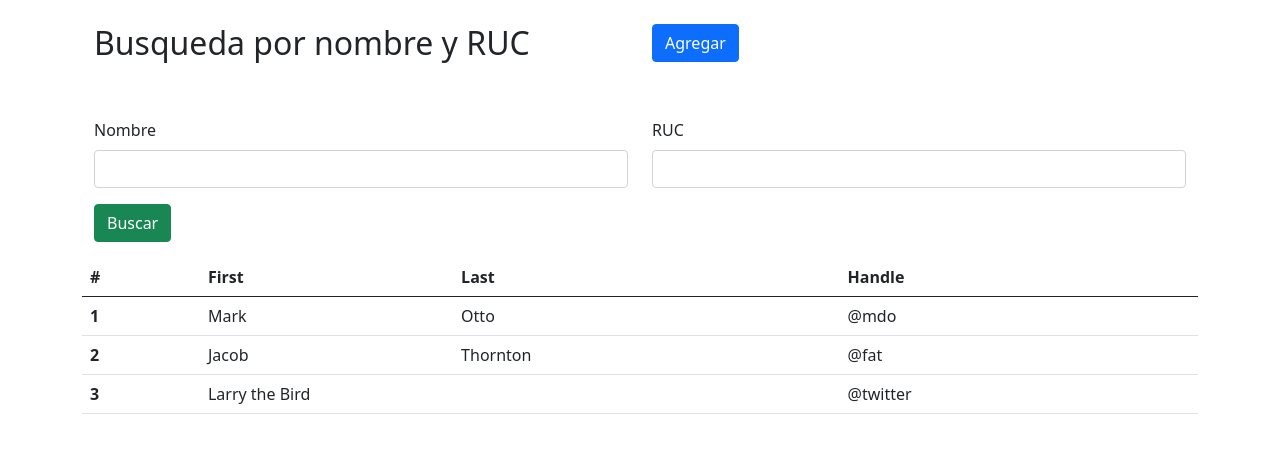
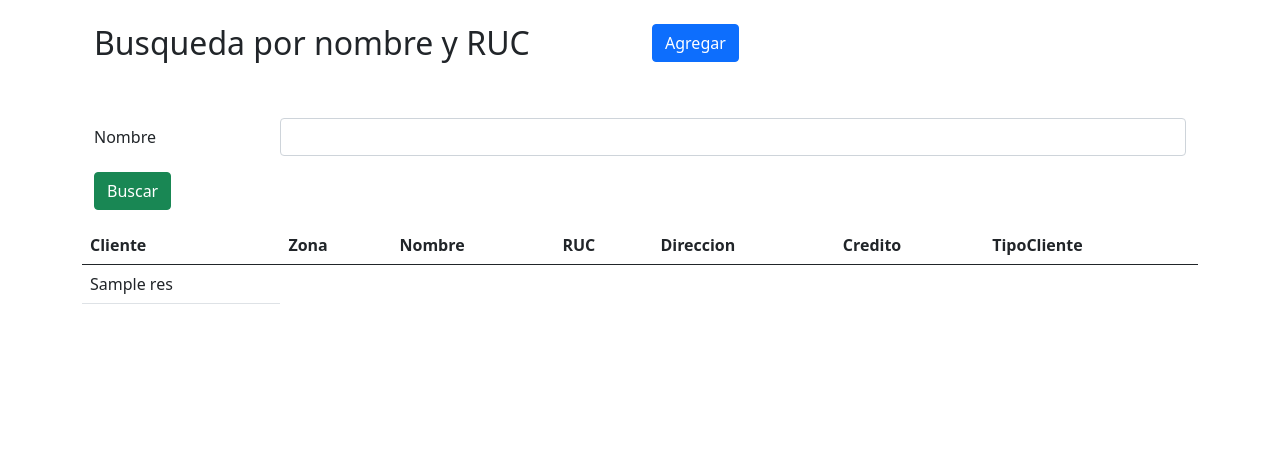
Before and after one commit to Jair0xGS/simpleConsumer, a Django app: template listing/templates/user/index.html in a window 1280 px wide. Shown: the part 70-523 px from the top of the page. Run offline with Django 3.2, Linux system fonts and the light colour scheme; tables that the repository leaves empty hold one stand-in row (values such as "Sample post"); the template is opened without the code that fills it: values that come from a table or form of the project are taken from there, most other values are stand-ins (such as "Sample title", 1, 10 or a date in 2020).

Commit message:
Search (stored procedure ) ,create (django way)

```diff
--- a/listing/forms.py
+++ b/listing/forms.py
@@ -2,6 +2,10 @@ from django import forms
 from .models import Zona, Cliente
 from .validations import validate_ruc,validate_cliente
 
+# form to find client by name
+class FindClientForm(forms.Form):
+    nombre = forms.CharField(label="Nombre",max_length=100)
+    nombre.widget.attrs.update({'class': 'form-control'})
 
 # form to create new Client
 zonas = Zona.objects.all()
@@ -47,4 +51,3 @@ class ClientForm(forms.ModelForm):
             'tipoCliente',
 
         ]
-# form
--- a/listing/templates/user/index.html
+++ b/listing/templates/user/index.html
@@ -5,32 +5,27 @@
 {% block content %}
 <div class="container">
 
-    <form>
+    <form action="/listing/" method="post">
+        {% csrf_token %}
         <div class="row">
             <div class="col">
                 <h2>Busqueda por nombre y RUC</h2>
             </div>
             <div class="col">
-                <button type="button" class="btn btn-primary" data-bs-toggle="modal" data-bs-target="#exampleModal"
-                    data-bs-whatever="@mdo">Agregar</button>
+                <a class="btn btn-primary" href="/listing/create">Agregar</a>
             </div>
         </div>
+        {% for field in form %}
+        <div class="mb-3 pt-5 row">
+            <label class="
+                col-sm-2
+                col-form-label" for="{{ field.auto_id }}">{{ field.label }}</label>
+            <div class="col-sm-10">
+                {{ field }}
+            </div>
 
-        <div class="row pt-5">
-            <div class="col-6">
-                <div class="mb-3">
-                    <label for="nombre" class="form-label">Nombre </label>
-                    <input type="text" class="form-control" id="nombre">
-                </div>
-
-            </div>
-            <div class="col-6">
-                <div class="mb-3">
-                    <label for="ruc" class="form-label">RUC</label>
-                    <input type="number" class="form-control" id="ruc">
-                </div>
-            </div>
         </div>
+        {% endfor %}
         <button type="submit" class="btn btn-success">Buscar</button>
     </form>
 </div>
@@ -38,30 +33,27 @@
 <table class="table">
     <thead>
         <tr>
-            <th scope="col">#</th>
-            <th scope="col">First</th>
-            <th scope="col">Last</th>
-            <th scope="col">Handle</th>
+            <th scope="col">Cliente</th>
+            <th scope="col">Zona</th>
+            <th scope="col">Nombre</th>
+            <th scope="col">RUC</th>
+            <th scope="col">Direccion</th>
+            <th scope="col">Credito</th>
+            <th scope="col">TipoCliente</th>
         </tr>
     </thead>
     <tbody>
+        {% if resultados %}
+        {% for resultado in resultados %}
+
         <tr>
-            <th scope="row">1</th>
-            <td>Mark</td>
-            <td>Otto</td>
-            <td>@mdo</td>
+
+            {% for res in resultado %}
+            <td>{{res }}</td>
+            {% endfor %}
         </tr>
-        <tr>
-            <th scope="row">2</th>
-            <td>Jacob</td>
-            <td>Thornton</td>
-            <td>@fat</td>
-        </tr>
-        <tr>
-            <th scope="row">3</th>
-            <td colspan="2">Larry the Bird</td>
-            <td>@twitter</td>
-        </tr>
+        {% endfor %}
+        {% endif%}
     </tbody>
 </table>
 {% endblock %}
```
Also changed, not shown: listing/views.py (+23 -1 lines).
